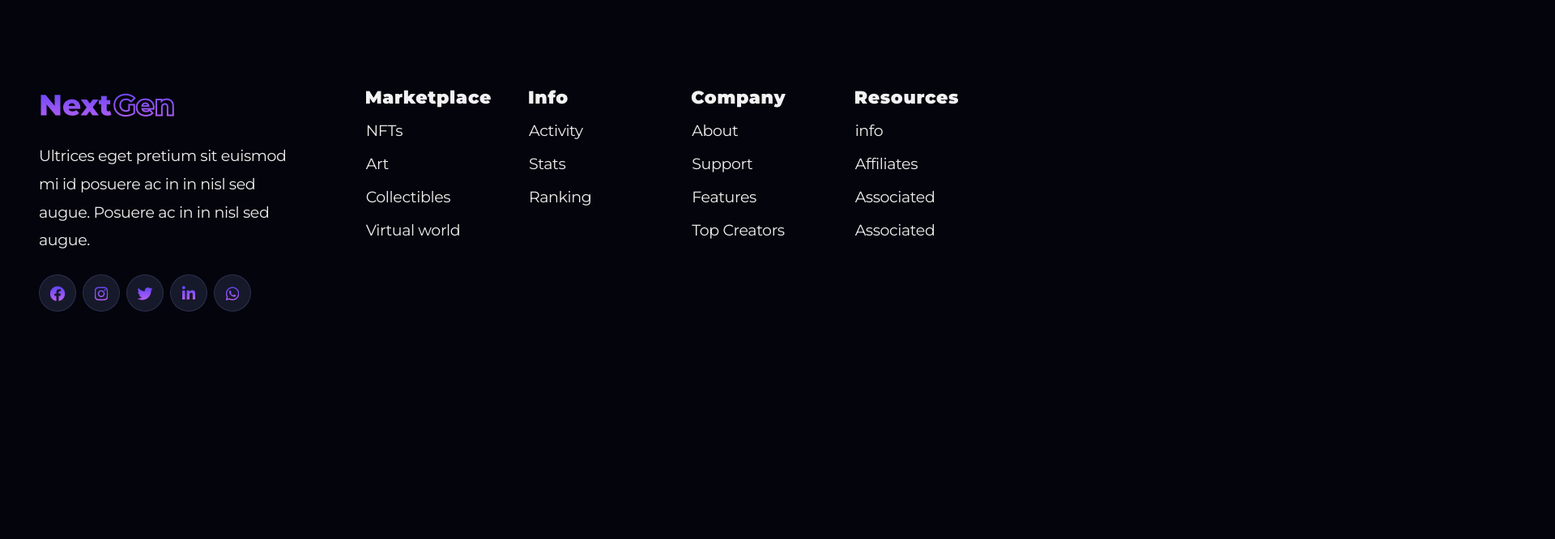
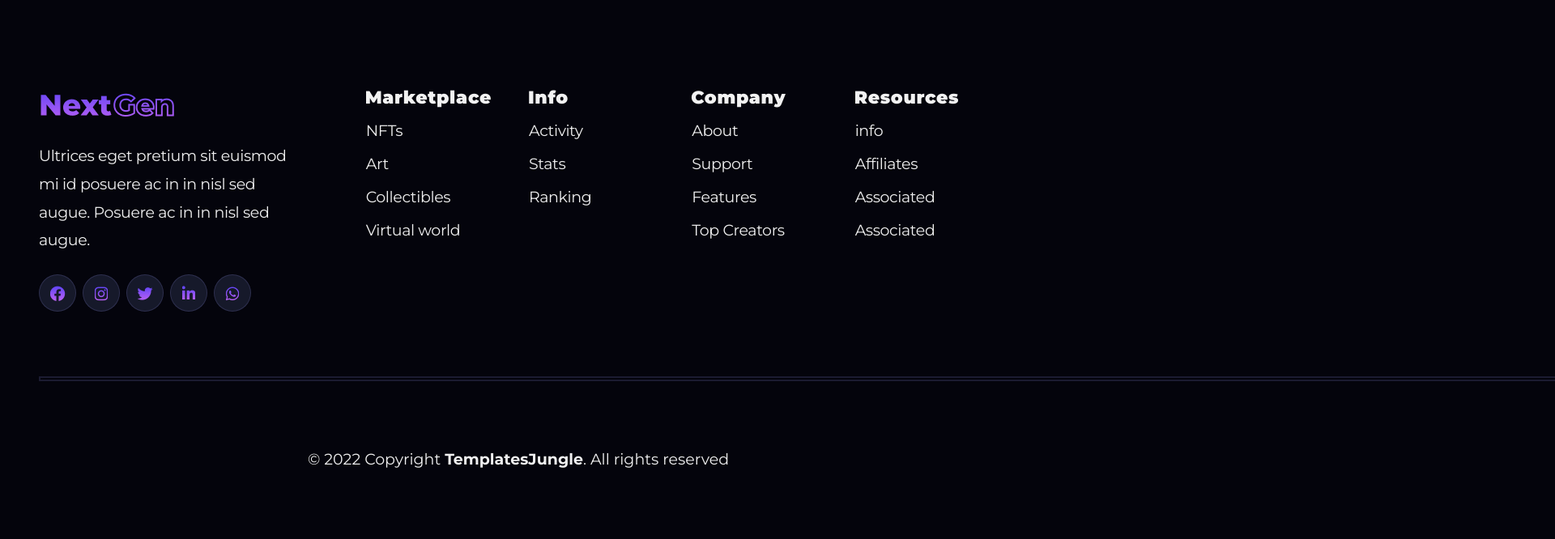
Before and after one commit to Alaa-21/NFTs, a plain HTML site: page index.html in a window 1280 px wide. Shown: the part 4533-5199 px from the top of the page at 81% size, 1920 px wide, since content can reach past the window. Before the commit the page ends 4918 px from the top, so only its background shows below. Drawn offline with nearby package versions, Linux system fonts and the light colour scheme.

Commit message:
Update index.html

```diff
--- a/index.html
+++ b/index.html
@@ -464,6 +464,12 @@
          </div>
         </div>
       </div>
+      <hr />
+      <div class="row">
+        <div class="bottom-footer">
+          <p>&copy; 2022 Copyright <strong>TemplatesJungle</strong>. All rights reserved</p>
+        </div>
+      </div>
     </footer>
 
     <script
```
